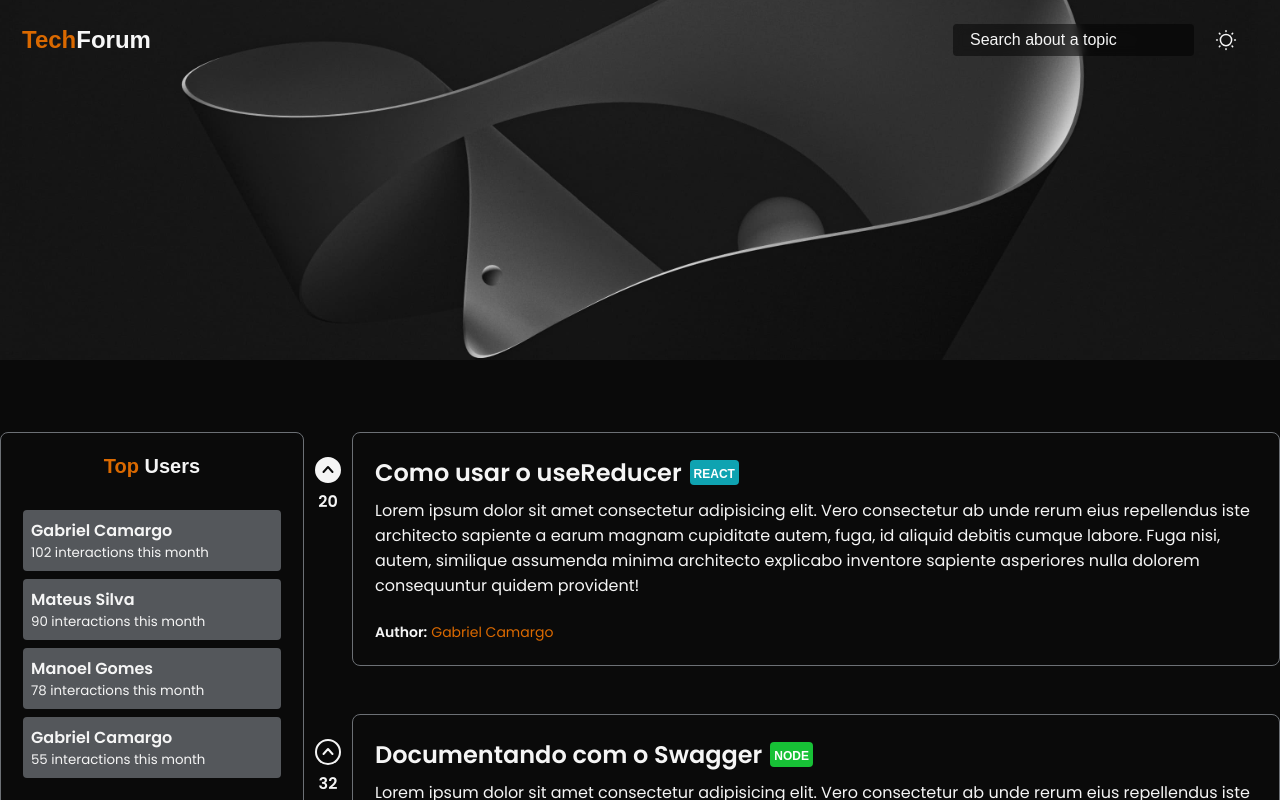
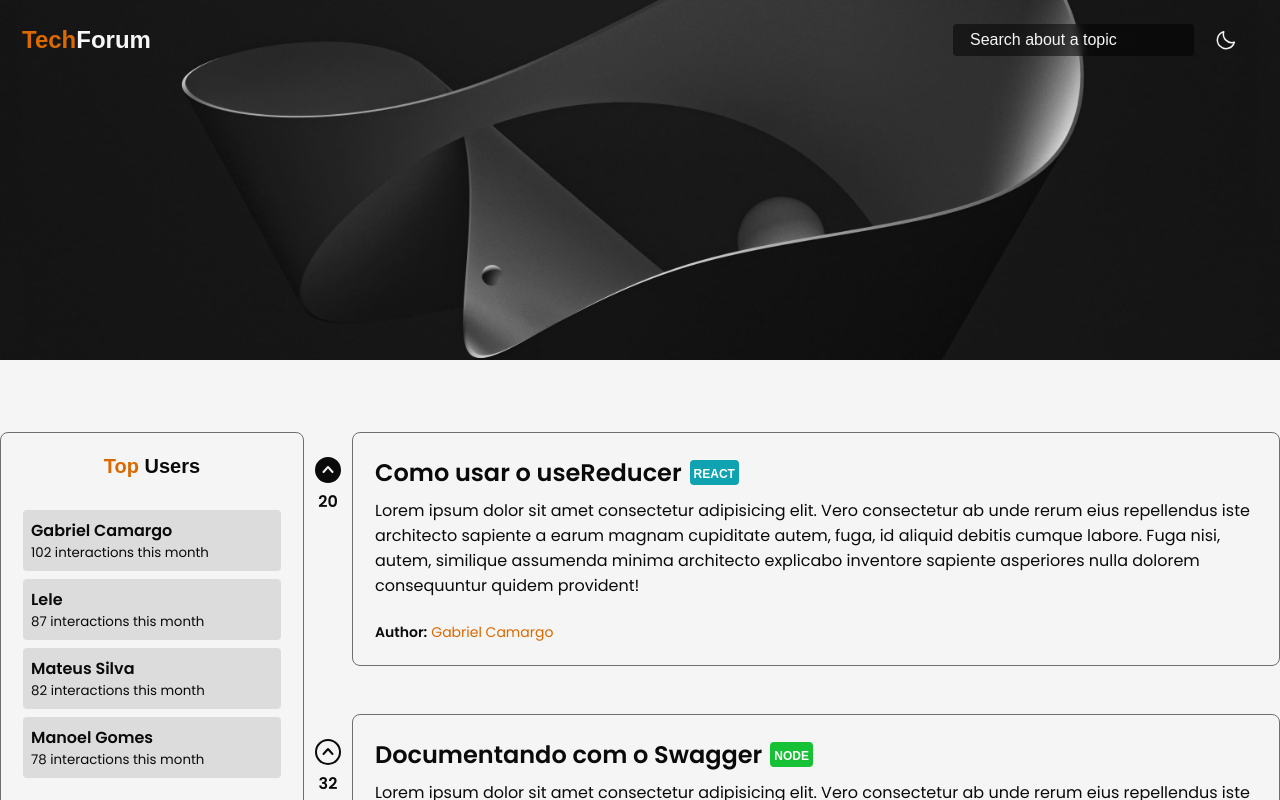
Before and after one commit to gabrielcaamargo/techForum-frontend, a React (Vite) app: page / in a window 1280 px wide. Shown: the top 800 px of the page. Built offline with nearby package versions, Linux system fonts and the light colour scheme; a web font is replaced by a local one.

Commit message:
🔥 feat: get initial theme from localStorage

```diff
--- a/src/components/App/index.tsx
+++ b/src/components/App/index.tsx
@@ -14,7 +14,9 @@ import { ArticleType } from '../../@types/ArticleType';
 import { ArticleContext } from '../../contexts/ArticleContext';
 
 export default function App() {
-  const [theme, setTheme] = useState('dark');
+  const [theme, setTheme] = useState<string | null>(
+    localStorage.getItem('theme')
+  );
   const [articleList, setArticleTypeList] = useState<ArticleType[]>([]);
 
   return (
--- a/src/components/Header/index.tsx
+++ b/src/components/Header/index.tsx
@@ -67,17 +67,19 @@ export default function Header() {
     switch(theme) {
     case 'dark':
       setTheme('dark');
+      localStorage.setItem('theme', theme);
       handleClose();
       break;
 
     case 'light':
       setTheme('light');
+      localStorage.setItem('theme', theme);
       handleClose();
       break;
 
     case 'system':
       userSystemTheme.matches ? setTheme('dark') : setTheme('light');
-      console.log(userSystemTheme.matches);
+      localStorage.setItem('theme', theme);
       handleClose();
     }
   }
--- a/src/components/TopUserList/index.tsx
+++ b/src/components/TopUserList/index.tsx
@@ -16,8 +16,13 @@ export default function TopUserList() {
         </User>
 
         <User actualTheme={theme}>
+          <p>Lele</p>
+          <small>87 interactions this month</small>
+        </User>
+
+        <User actualTheme={theme}>
           <p>Mateus Silva</p>
-          <small>90 interactions this month</small>
+          <small>82 interactions this month</small>
         </User>
 
         <User actualTheme={theme}>
@@ -25,10 +30,6 @@ export default function TopUserList() {
           <small>78 interactions this month</small>
         </User>
 
-        <User actualTheme={theme}>
-          <p>Gabriel Camargo</p>
-          <small>55 interactions this month</small>
-        </User>
       </UserList>
     </Container>
   );
--- a/src/components/TopUserList/styles.ts
+++ b/src/components/TopUserList/styles.ts
@@ -1,7 +1,7 @@
 import styled from 'styled-components';
 
 interface UserProps {
-  actualTheme: string;
+  actualTheme: string | null;
 }
 
 export const Container = styled.div`
--- a/src/contexts/ThemeContext.tsx
+++ b/src/contexts/ThemeContext.tsx
@@ -1,7 +1,7 @@
 import { createContext } from 'react';
 
 interface ThemeContextInterface {
-  theme: string;
+  theme: string | null;
   setTheme: (setState: 'dark' | 'light') => void;
 }
 
```
